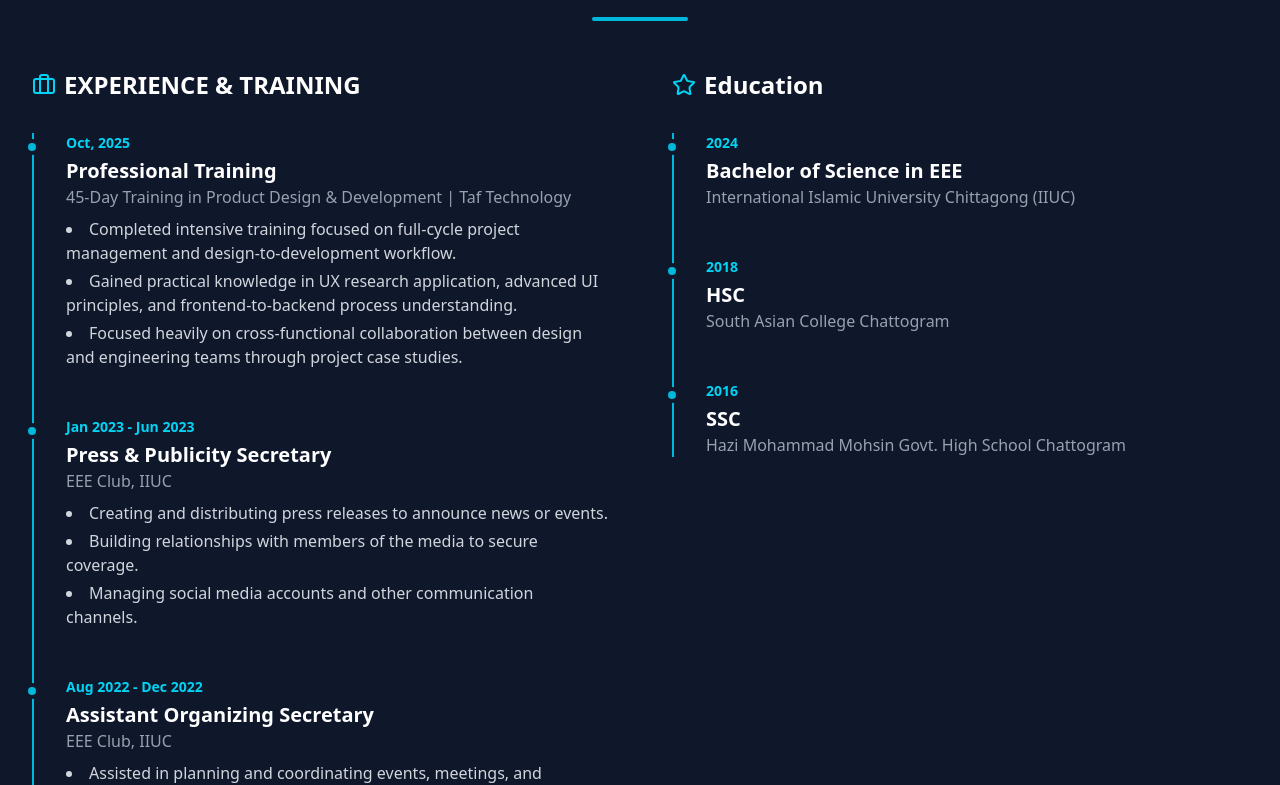
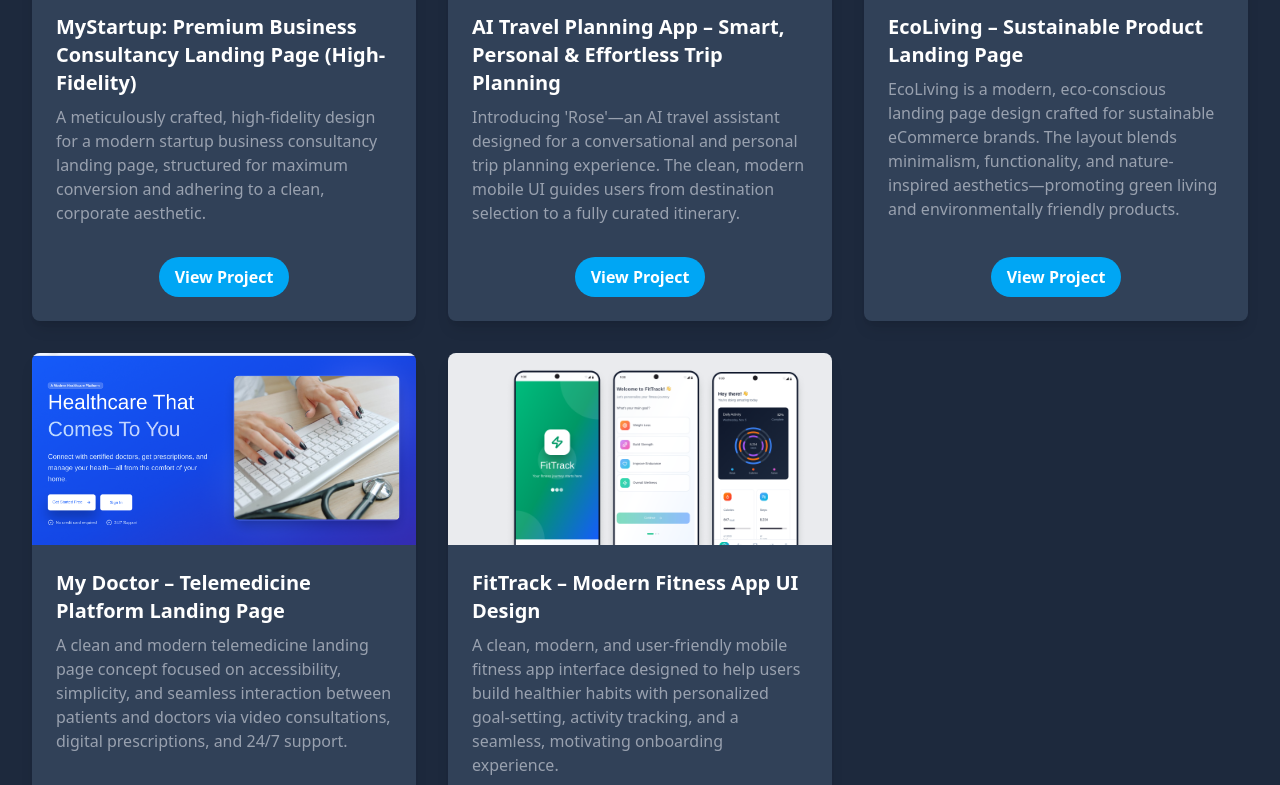
Before and after one commit to muaz64/my-uiux-portfolio, a React (Vite) app: page / in a window 1280 px wide. Shown: the part 3679-4464 px from the top of the page. Built offline with nearby package versions, Linux system fonts and the light colour scheme.

Commit message:
upd projectdata 1

```diff
--- a/src/data/projectData.js
+++ b/src/data/projectData.js
@@ -5,44 +5,91 @@ import saas from "../assets/saas.png";
 import webxpro from "../assets/webxpro.png";
 import ott from "../assets/ott.png";
 import tm from "../assets/tm.png";
+import ecoliving from "../assets/ecoliving.png";
+import mydoctor from "../assets/mydoctor.png";
+import fittrack from "../assets/fittrack.png";
+import aitravel from "../assets/aitravel.png";
+import mystartup from "../assets/mystartup.png";
 
 
 export const projects = [
+
   {
     name: "E-commerce Website",
     description: "Bevy Commerce is a responsive product page UI designed for a luxury skincare brand — Luméra. This concept showcases a seamless and elegant eCommerce experience, crafted to boost engagement, improve usability, and communicate product value with clarity and style.",
     image: ecommerce,
-    link: "https://www.figma.com/community/file/1501111316484833480/bevy-commerce-demo-project"
+    link: "https://www.figma.com/community/file/1501111316484833480/bevy-commerce-demo-project",
+    type: 'website'
   },
   {
     name: "Food Order App",
     description: "Jhotpot is designed to simplify food delivery for users who crave quick and convenient access to their favorite meals. Whether you're in the mood for burgers, pizza, or chicken, this app delivers it all with just a few taps!",
     image: foodapp,
-    link: "https://www.figma.com/community/file/1456671089008909048/jhotpot-app-project"
+    link: "https://www.figma.com/community/file/1456671089008909048/jhotpot-app-project",
+    type: 'mobile'
   },
   {
     name: "SaaS Landing Page",
     description: "SaaS Landing Page UI Design - a sleek, conversion-focused layout built for modern software, tech, and digital product companies.",
     image: saas,
-    link: "https://www.figma.com/community/file/1497491039637715044/saas-landing-page"
+    link: "https://www.figma.com/community/file/1497491039637715044/saas-landing-page",
+    type: 'website'
   },
   {
     name: "WebXpro Landing Page",
     description: "A clean and modern landing page UI design tailored for web and software development companies. This design is built to help startups and tech businesses promote their services and convert visitors into clients with strong visual storytelling and structured CTAs.",
     image: webxpro,
-    link: "https://www.figma.com/community/file/1496896087247224480/webxpro-landing-page"
+    link: "https://www.figma.com/community/file/1496896087247224480/webxpro-landing-page",
+    type: 'website'
   },
   {
     name: " Marvel OTT UI Concept ",
     description: "This UI/UX concept is a Marvel-themed OTT (Over-The-Top) streaming platform designed to deliver a sleek, cinematic, and user-friendly experience for superhero fans. The layout is clean, highly visual, and responsive, making it ideal for desktop and smart TV screens.",
     image: ott,
-    link: "https://www.figma.com/community/file/1494752200040659323/ott-project"
+    link: "https://www.figma.com/community/file/1494752200040659323/ott-project",
+    type: 'website'
   },
   {
     name: "TaskBolt-Modern Task Management UI(Web App)",
     description: "TaskBolt is a sleek and modern task management interface designed and developed to make productivity effortless.This UI combines a clean dark theme, intuitive navigation, and neatly organized task lists with features like search, priority selection, and tag categorization.",
     image: tm,
-    link: "https://www.figma.com/community/file/1536636654993025741/taskbolt-design"
+    link: "https://www.figma.com/community/file/1536636654993025741/taskbolt-design",
+    type: 'website'
   },
 
+  {
+    name: "MyStartup: Premium Business Consultancy Landing Page (High-Fidelity)",
+    description: "A meticulously crafted, high-fidelity design for a modern startup business consultancy landing page, structured for maximum conversion and adhering to a clean, corporate aesthetic.",
+    image: mystartup,
+    link: "https://www.figma.com/community/file/1580236015648791397/startup-business-consultancy",
+    type: 'website'
+  },
+  {
+    name: "AI Travel Planning App – Smart, Personal & Effortless Trip Planning",
+    description: "Introducing 'Rose'—an AI travel assistant designed for a conversational and personal trip planning experience. The clean, modern mobile UI guides users from destination selection to a fully curated itinerary.",
+    image: aitravel,
+    link: "https://www.figma.com/community/file/1573051860068057325/ai-travel-planning-app",
+    type: 'mobile'
+  },
+  {
+    name: "EcoLiving – Sustainable Product Landing Page",
+    description: "EcoLiving is a modern, eco-conscious landing page design crafted for sustainable eCommerce brands. The layout blends minimalism, functionality, and nature-inspired aesthetics—promoting green living and environmentally friendly products.",
+    image: ecoliving,
+    link: "https://www.figma.com/community/file/1565769880931588310/eco-friendly-product-landing-page",
+    type: 'website'
+  },
+  {
+    name: "My Doctor – Telemedicine Platform Landing Page",
+    description: "A clean and modern telemedicine landing page concept focused on accessibility, simplicity, and seamless interaction between patients and doctors via video consultations, digital prescriptions, and 24/7 support.",
+    image: mydoctor,
+    link: "https://www.figma.com/community/file/1570504005558632948/telemedicine-platform-landing-page",
+    type: 'website'
+  },
+  {
+    name: "FitTrack – Modern Fitness App UI Design",
+    description: "A clean, modern, and user-friendly mobile fitness app interface designed to help users build healthier habits with personalized goal-setting, activity tracking, and a seamless, motivating onboarding experience.",
+    image: fittrack,
+    link: "https://www.figma.com/community/file/1571961993187627521/fitness-app-design",
+    type: 'mobile'
+  }
 ];
```
